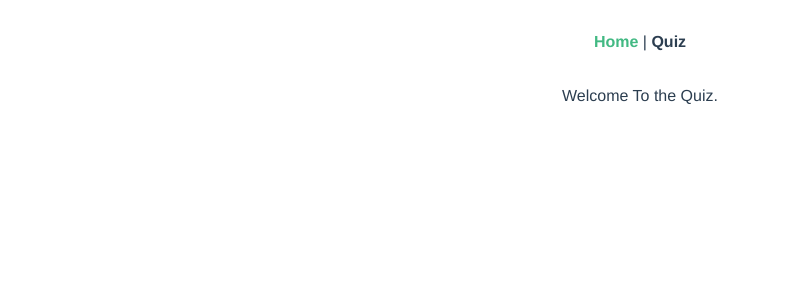
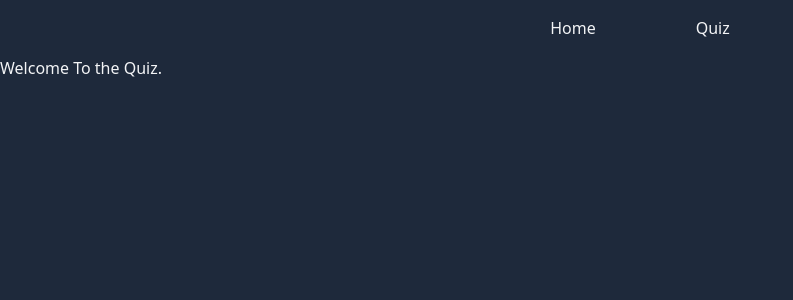
Before and after one commit to PritamChk/tatha-letpn-quiz, a Vue app: page /#/ in a window 1280 px wide. Shown: the top 300 px of the page, without its empty margins (0-793 px from the left). Built offline with nearby package versions, Linux system fonts and the light colour scheme.

Commit message:
quiz app ready

```diff
--- a/index.html
+++ b/index.html
@@ -6,7 +6,7 @@
     <meta name="viewport" content="width=device-width, initial-scale=1.0" />
     <title>Vite App</title>
   </head>
-  <body>
+  <body class="bg-slate-800 text-gray-100 ">
     <div id="app"></div>
     <script type="module" src="/src/main.js"></script>
   </body>
--- a/src/App.vue
+++ b/src/App.vue
@@ -1,31 +1,12 @@
 <template>
-  <div id="nav">
-    <router-link to="/">Home</router-link> |
-    <router-link :to="{name : 'Quiz'}">Quiz</router-link>
+  <div  class="flex flex-row my-2 text-center justify-center  ">
+    <router-link to="/" class="focus:bg-green-300 hover:bg-green-400 hover:text-white px-10 py-2 rounded-md mr-5 transition-all ease-in-out duration-300 ">Home</router-link>
+    <router-link :to="{name : 'Quiz'} " class="hover:bg-green-400 hover:text-white  px-10 py-2 rounded-md transition-all ease-in-out duration-300">Quiz</router-link>
   </div>
 
   <router-view/>
 </template>
 
 <style>
-#app {
-  font-family: Avenir, Helvetica, Arial, sans-serif;
-  -webkit-font-smoothing: antialiased;
-  -moz-osx-font-smoothing: grayscale;
-  text-align: center;
-  color: #2c3e50;
-}
 
-#nav {
-  padding: 30px;
-}
-
-#nav a {
-  font-weight: bold;
-  color: #2c3e50;
-}
-
-#nav a.router-link-exact-active {
-  color: #42b983;
-}
 </style>
--- a/src/assets/index.css
+++ b/src/assets/index.css
@@ -1,4 +1,7 @@
 @tailwind base;
 @tailwind components;
 @tailwind utilities;
-.card { @apply bg-cyan-500 shadow-lg shadow-cyan-500/50 text-black  hover:bg-gray-400 hover:text-white  p-10 m-8 rounded-lg transition ease-in ;}
+.card { @apply bg-cyan-500 shadow-lg shadow-cyan-500/50 text-black  hover:bg-gray-400 hover:text-white  p-10 m-8 rounded-lg transition ease-in sm:flex-1 md:flex-auto ;}
+.btn{
+    @apply transition-all duration-200 ease-in-out rounded-lg px-10 py-2 my-5 bg-lime-500 text-white hover:bg-lime-300 hover:text-slate-600;
+}
--- a/src/views/Quiz.vue
+++ b/src/views/Quiz.vue
@@ -1,6 +1,6 @@
 <template class="bg-black">
 <div class="flex flex-wrap overflow-hidden ">
-    <div class ="card" v-for="week in weeks" :key="week">
+    <div class ="card sm:flex-1" v-for="week in weeks" :key="week">
         <router-link :to="{name : 'Week' , params: {id: week}}">
             <h2 class="text-lg ">week-{{week}}</h2>
         </router-link>
--- a/src/views/Week.vue
+++ b/src/views/Week.vue
@@ -1,8 +1,8 @@
-<template>
+<template >
   <form @submit.prevent="submitFun()" class="accent-pink-500 space-y-4 flex flex-col">
-    <div class="justify-evenly text-left px-10 py-3 mx-10 shadow-md shadow-green-200/50 rounded-md" v-for="(quiz, im) in allQuiz" :key="quiz.qno">
+    <div class=" bg-slate-50 text-black justify-evenly text-left px-10 py-3 mx-10 shadow-md shadow-green-200/50 rounded-md" v-for="(quiz, im) in allQuiz" :key="quiz.qno">
       <h2 class="text-lg text-blue-700 font-bold">{{ quiz.qno }} . {{ quiz.statement }}</h2>
-      <div v-for="(option, index) in quiz.options" :key="index">
+      <div class="px-2 mx-1 py-3 shadow-md rounded-md my-4" v-for="(option, index) in quiz.options" :key="index">
         <input
           v-if="!isSubmited"
           type="radio"
@@ -11,10 +11,10 @@
           :id="option.value + quiz.qno"
           v-model="formValues[im]"
         />
-        <label :for="option.value + quiz.qno">{{ option.value }}</label>
+        <label class="px-5"  :for="option.value + quiz.qno">{{ option.value }}</label>
       </div>
-      <div v-show="isSubmited">
-        <div class="bg-yellow-200/50 rounded-sm shadow-sm pl-5 py-3 m-1">
+      <div v-show="isSubmited" class="font-semibold">
+        <div class="bg-yellow-300/50  rounded-sm shadow-sm pl-5 py-3 m-1">
           <h2
             class="text-green-400"
             v-if="formValues[im].split(' ')[0] === 'true' ? true : false"
@@ -28,10 +28,19 @@
         </div>
       </div>
     </div>
-    <div>
-      <button class="transition-all duration-200 ease-in-out rounded-lg px-10 py-2 my-5 bg-lime-500 text-white hover:bg-lime-300 hover:text-slate-600" v-if="!isSubmited">Submit</button>
+    <div class="flex justify-center">
+      <button class="btn" v-if="!isSubmited">Submit</button>
     </div>
   </form>
+  <div class="flex justify-center">
+    <button
+    class="btn"
+      v-show="isSubmited"
+      @click="redirect"
+    >
+    Go To Quiz
+    </button>
+  </div>
 </template>
 
 <script>
@@ -69,6 +78,11 @@ export default {
     submitFun() {
       this.isSubmited = true;
     },
+    redirect(){
+      this.$router.push({
+        name : 'Quiz'
+      })
+    }
   },
   computed: {
     shuffleArray(inputArray) {
```
